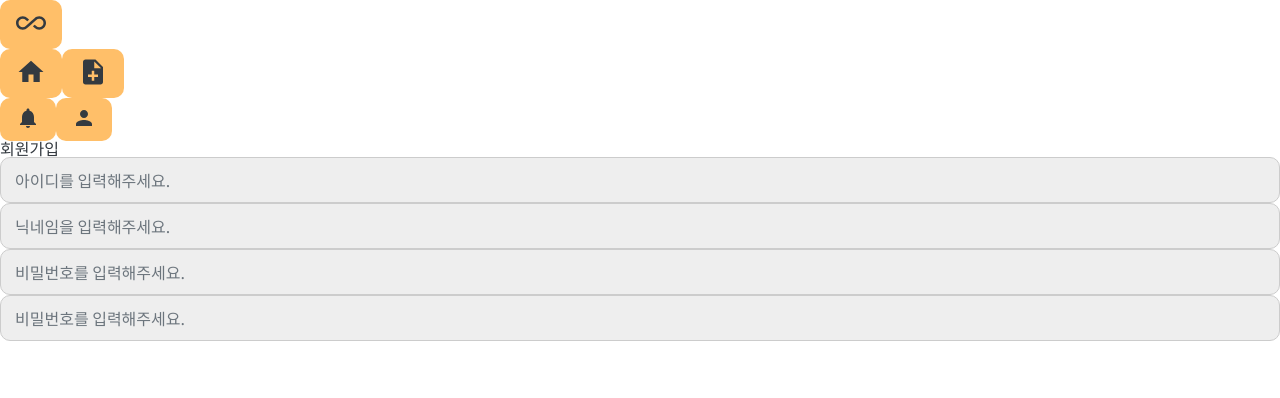
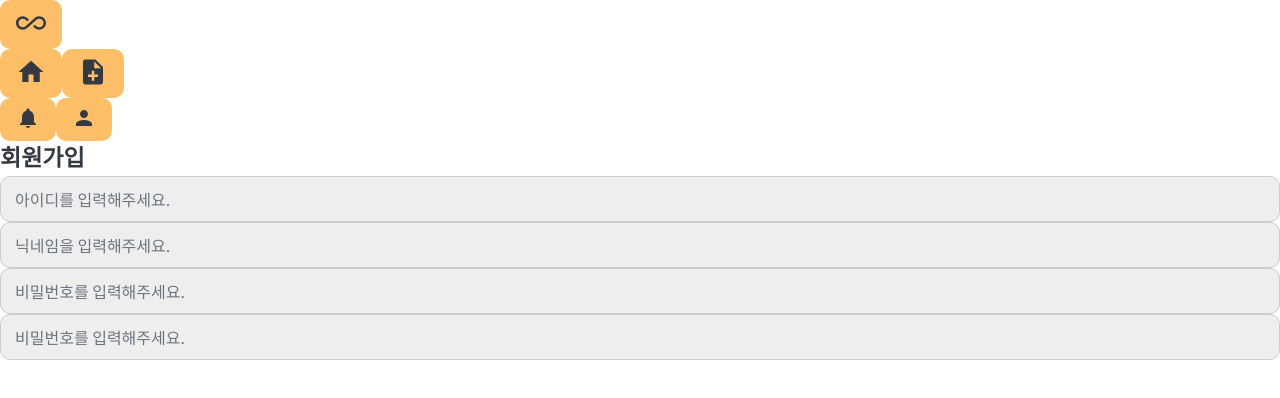
Before and after one commit to HseongH/Caffeine, a React (Create React App) app: page / in a window 1280 px wide. Shown: the top 398 px of the page. Built offline with nearby package versions, Linux system fonts and the light colour scheme.

Commit message:
text style work done

```diff
--- a/src/components/Text.js
+++ b/src/components/Text.js
@@ -2,31 +2,9 @@
 import React from 'react';
 
 const Text = (props) => {
-  const { strong, fontSize, lineHeight, textAlign, color, children } = props;
-  const styles = {
-    strong,
-    fontSize,
-    lineHeight,
-    textAlign,
-    color,
-  };
+  const { children } = props;
 
-  return <p {...styles}>{children}</p>;
+  return <p className="comments">{children}</p>;
 };
 
-Text.defaultProps = {
-  fontSize: '16px',
-  lineHeight: '1.25',
-  textAlign: 'left',
-  color: '#343a40',
-};
-
-// const TextStyle = styled.p`
-//   font-size: ${(props) => props.fontSize};
-//   line-height: ${(props) => props.lineHeight};
-//   color: ${(props) => props.color};
-//   text-align: ${(props) => props.textAlign};
-//   ${(props) => props.strong && 'font-weight: 700'};
-// `;
-
 export default Text;
--- a/src/components/Title.js
+++ b/src/components/Title.js
@@ -2,29 +2,9 @@
 import React from 'react';
 
 const Title = (props) => {
-  const { fontSize, lineHeight, textAlign, color, children } = props;
-  const styles = {
-    fontSize,
-    lineHeight,
-    textAlign,
-    color,
-  };
+  const { children } = props;
 
-  return <h2 {...styles}>{children}</h2>;
+  return <h2 className="title">{children}</h2>;
 };
 
-Title.defaultProps = {
-  fontSize: '16px',
-  lineHeight: '1.25',
-  textAlign: 'left',
-  color: '#343a40',
-};
-
-// const TitleStyle = styled.h2`
-//   font-size: ${(props) => props.fontSize};
-//   line-height: ${(props) => props.lineHeight};
-//   text-align: ${(props) => props.textAlign};
-//   font-weight: 700;
-// `;
-
 export default Title;
--- a/src/style/scss/main.scss
+++ b/src/style/scss/main.scss
@@ -56,3 +56,10 @@
     outline: none;
   }
 }
+
+// TITLE
+.title {
+  font-weight: 700;
+  line-height: 1.5;
+  font-size: 23px;
+}
```
